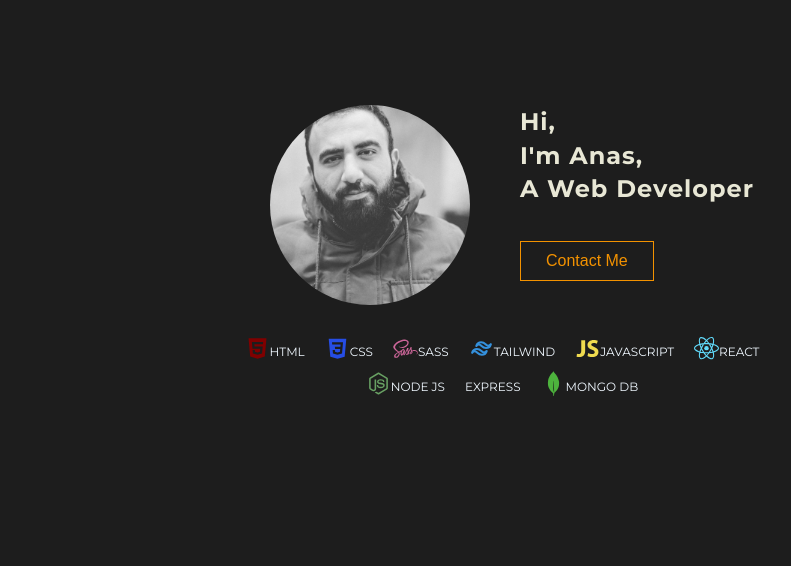
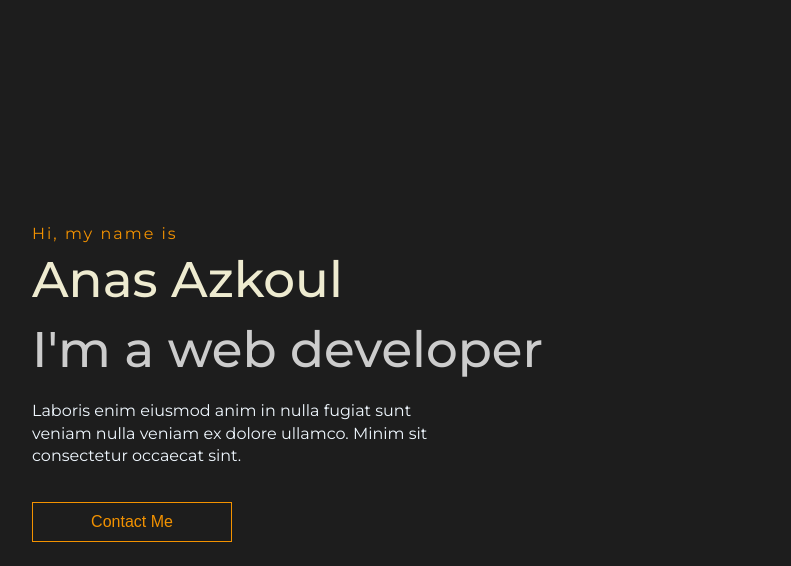
Before and after one commit to AnasAzkoul/react-my-portfolio, a React (Create React App) app: page / in a window 1280 px wide. Shown: the top 566 px of the page, without its empty margins (128-919 px from the left). Built offline with nearby package versions, Linux system fonts and the light colour scheme.

Commit message:
reimagning the entire UI / initail commit

```diff
--- a/src/components/Hero.js
+++ b/src/components/Hero.js
@@ -5,121 +5,56 @@ import styled from 'styled-components';
 const Hero = () => {
   return (
     <>
-      <Wrapper>
-        <div className='section-center'>
-          <div className='img-container'>
-            <img src={profileImg2} alt='' />
-          </div>
-          <div className='info-container'>
-            <h1 className='profile-info'>
-              <span>Hi,</span>
-              <span>I'm Anas,</span>
-              <span>a Web developer</span>
-            </h1>
-            <button type='button' className='btn profile-btn'>
-              contact me
-            </button>
-          </div>
+      <HeroContainer>
+        <div className="hero-center">
+          <h1>Hi, my name is</h1>
+          <span className='name'>Anas Azkoul</span>
+          <span>I'm a web developer</span>
+          <p>
+            Laboris enim eiusmod anim in nulla fugiat sunt veniam nulla veniam ex dolore ullamco. Minim sit consectetur occaecat sint.
+          </p>
+          <button className='btn'>Contact Me</button>
         </div>
-      </Wrapper>
-      <TechStackContainer>
-        {techStack.map((item, index) => {
-          const { id, text, logo, style } = item;
-          return (
-            <li key={id}>
-              <span className='logo' style={style}>
-                {logo}
-              </span>
-              <span className='name'> {text}</span>
-            </li>
-          );
-        })}
-      </TechStackContainer>
+      </HeroContainer>
     </>
   );
 }
 
 export default Hero;
 
-const Wrapper = styled.section`
+const HeroContainer = styled.section`
+  width: 75vw;
+  height: 100vh;
+  max-width: 75vw;
+  margin: 0 auto;
   display: flex;
   flex-direction: column;
+  justify-content: center;
 
-  .img-container {
-    width: 20rem;
-    height: 20rem;
-    position: relative;
-    border-radius: 50%;
-
-    img {
-      width: 100%;
-      height: 100%;
-      display: block;
-      border-radius: 50%;
-      object-fit: cover;
-      position: relative;
-      animation: fade-in ease 5s;
-    }
-  }
-
-  .info-container {
+  .hero-center {
     display: flex;
     flex-direction: column;
-    align-items: flex-start;
-    /* padding-bottom: 5rem; */
-  }
 
-  .profile-info {
-    /* margin-top: 5rem; */
-    color: var(--clr-primary-7);
-    text-align: left;
-    font-size: 2.4rem;
-    display: flex;
-    flex-direction: column;
-    text-transform: capitalize;
-    letter-spacing: 0.1rem;
-    animation: moveFromLeft 2s ease-out;
-  }
-
-  .profile-btn {
-    margin-top: 3.5rem;
-    animation: moveFromBottom 2s ease-out;
-  }
-
-  @media screen and (min-width: 800px) {
-    margin: 3rem auto;
-    flex-direction: row;
-    justify-content: center;
-
-    .section-center {
-      display: flex;
+    h1 {
+      font-size: 1.6rem;
+      font-weight: 400;
+      letter-spacing: 0.2rem;
+      color: var(--clr-primary-4);
     }
 
-    .img-container {
-      margin-right: 5rem;
+    .name {
+      text-transform: capitalize;
+      color: #eeebd0;
+    }
+
+    span {
+      font-size: 5rem;
+      font-weight: 500;
+      color: #ccc;
+    }
+    p{
+      width: 40rem;
+      margin-top: 1.5rem;
     }
   }
 `;
-
-
-const TechStackContainer = styled.ul`
-  display: flex;
-  justify-content: center;
-  flex-wrap: wrap;
-  max-width: 60rem;
-  margin: 0rem auto;
-  font-size: 1.2rem;
-  list-style-type: none;
-  animation: fade-in 2s ease-in-out;
-
-  li {
-    display: flex;
-    align-items: center;
-    margin-right: 2rem;
-    text-transform: uppercase;
-  }
-
-  li .logo {
-    font-size: 2.5rem;
-  }
-`;
--- a/src/index.css
+++ b/src/index.css
@@ -23,7 +23,7 @@ html{
 }
 
 body{
-  font-family: 'Montserrat', serif;
+  font-family: 'Montserrat', sans-serif;
   font-size: 1.6rem;
   font-weight: 400;
   line-height: 1.4;
@@ -36,12 +36,11 @@ body{
   margin: 0 auto;
 }
 
-section{
-  width: 90vw;
-}
 
 /* buttons */
 .btn{
+  width: 20rem;
+  margin: 3.5rem 0;
   padding: 1rem 2.5rem;
   font-size: 1.6rem;
   text-transform: capitalize;
--- a/src/pages/Home.js
+++ b/src/pages/Home.js
@@ -5,7 +5,7 @@ import Sidebar from '../components/Sidebar';
 const Home = () => {
   return (
     <>
-      <Navbar />
+      {/* <Navbar /> */}
       <Hero />
       <Sidebar />
     </>
```
